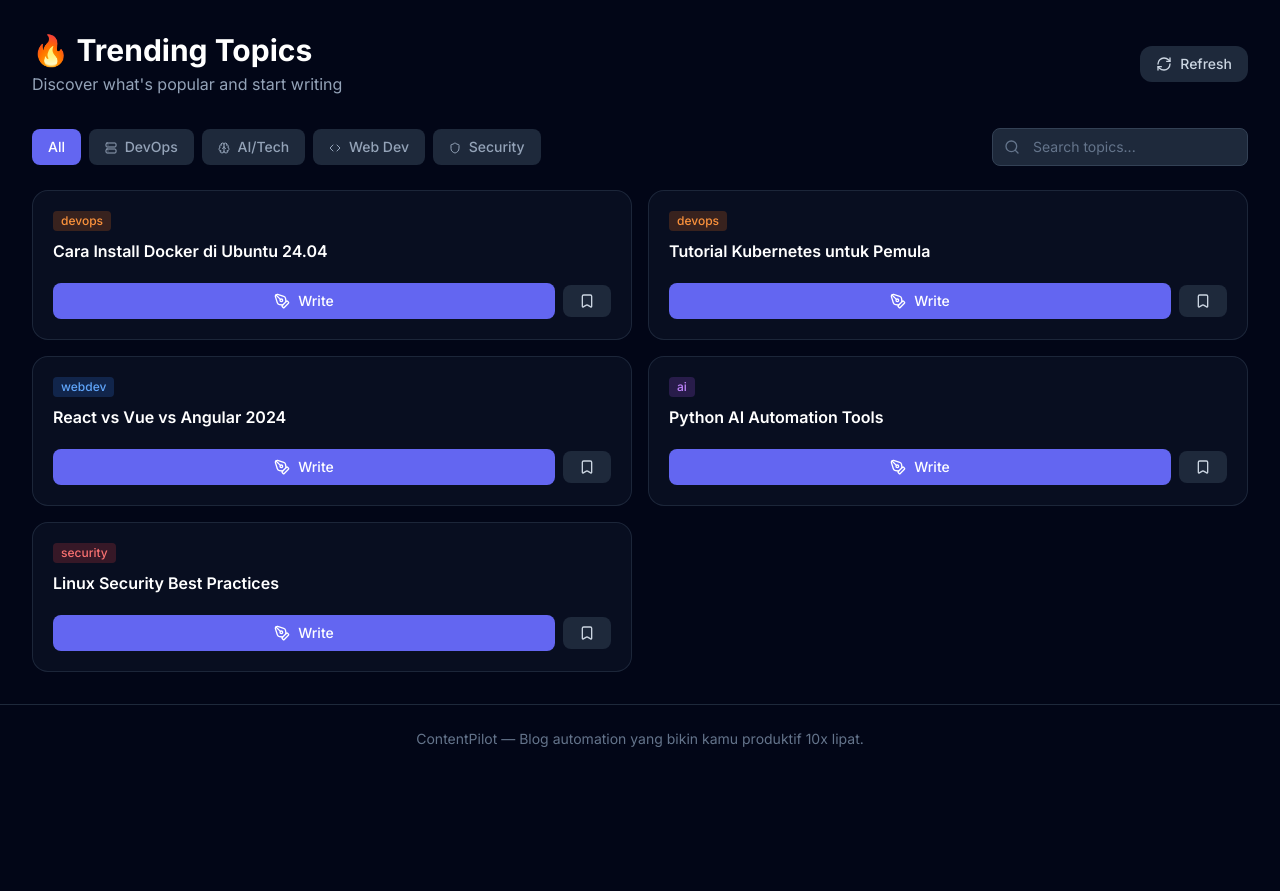
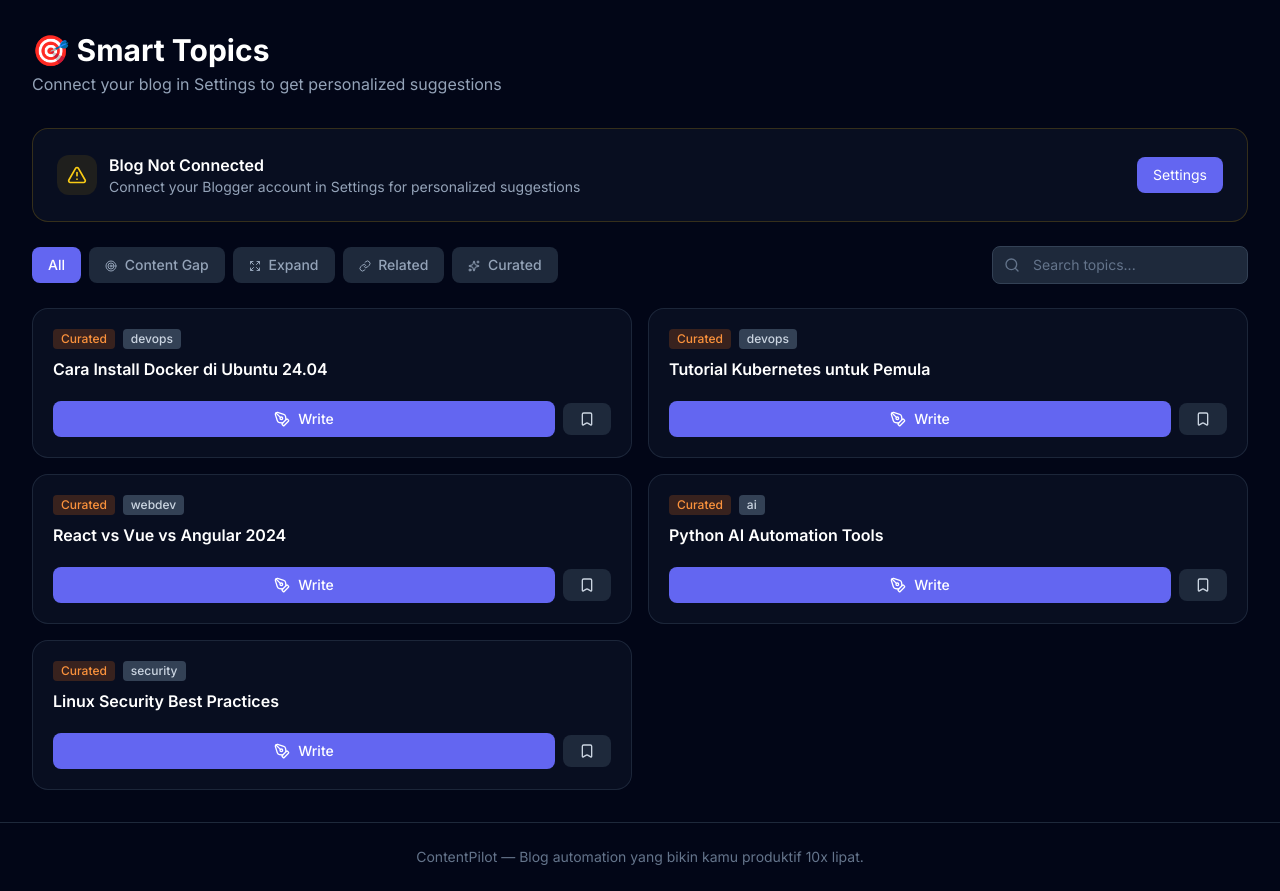
Before and after one commit to bagasunix/content-pilot, a Flask app: page /trending in a window 1280 px wide. Shown: the part 65-956 px from the top of the page. Before the commit the page ends 812 px from the top, so only its background shows below. Run offline with Flask 3, Linux system fonts and the light colour scheme; the visitor is signed in with stand-in values (Sample User, id 1); data that the repository does not hold is empty; some libraries are stand-ins or nearby versions.

Commit message:
feat: smart topic suggestion system
New: src/contentpilot/blogger.py
- BloggerClient: fetch posts from blog via RSS
- ContentAnalyzer: analyze writing style, categories, gaps
- Smart suggestions: content gaps, expand topics, related posts

Updated: web app
- Trending → Smart Topics page
- Shows blog analysis when connected
- Shows curated topics when not connected
- Type badges: content_gap, expand, related, curated
- Priority indicators

Flow:
1. Connect blog in Settings
2. System analyzes existing posts
3. Finds content gaps + trending in same niche
4. Suggests relevant topics with reasons
5. Click Write → starts research pipeline

```diff
--- a/web/app.py
+++ b/web/app.py
@@ -223,15 +223,61 @@ import urllib.request
 import json
 
 def fetch_trending_topics():
-    """Fetch trending topics from multiple sources."""
+    """Fetch smart topic suggestions based on user's blog."""
+    import sys
+    sys.path.insert(0, str(Path(__file__).resolve().parent.parent / "src"))
+
+    from contentpilot.blogger import BloggerClient, ContentAnalyzer
+
+    # Get blog config
+    config = load_config()
+    blog_id = config.get("blog_id", "")
+    domain = config.get("domain", "")
+
+    if not blog_id:
+        # No blog connected — return curated topics
+        return [
+            {"title": "Cara Install Docker di Ubuntu 24.04", "source": "Curated", "category": "devops", "type": "curated"},
+            {"title": "Tutorial Kubernetes untuk Pemula", "source": "Curated", "category": "devops", "type": "curated"},
+            {"title": "React vs Vue vs Angular 2024", "source": "Curated", "category": "webdev", "type": "curated"},
+            {"title": "Python AI Automation Tools", "source": "Curated", "category": "ai", "type": "curated"},
+            {"title": "Linux Security Best Practices", "source": "Curated", "category": "security", "type": "curated"},
+        ]
+
+    # Fetch existing posts from blog
+    blogger = BloggerClient(blog_id=blog_id, domain=domain)
+    posts = blogger.fetch_posts(max_results=20)
+
+    # Get trending topics
+    trending = _fetch_raw_trending()
+
+    # Generate smart suggestions
+    analyzer = ContentAnalyzer()
+    suggestions = analyzer.suggest_topics(posts, trending)
+
+    # Convert to template format
     topics = []
+    for s in suggestions:
+        topics.append({
+            "title": s["title"],
+            "source": s["type"].replace("_", " ").title(),
+            "category": s["category"],
+            "type": s["type"],
+            "reason": s["reason"],
+            "priority": s["priority"],
+        })
 
-    # Source 1: Hacker News (top stories)
+    return topics[:15]
+
+
+def _fetch_raw_trending():
+    """Fetch raw trending data from HackerNews."""
+    topics = []
     try:
         url = "https://hacker-news.firebaseio.com/v0/topstories.json"
         req = urllib.request.Request(url, headers={"User-Agent": "ContentPilot/1.0"})
         with urllib.request.urlopen(req, timeout=5) as resp:
-            story_ids = json.loads(resp.read())[:10]
+            story_ids = json.loads(resp.read())[:15]
 
             for story_id in story_ids:
                 story_url = f"https://hacker-news.firebaseio.com/v0/item/{story_id}.json"
@@ -239,26 +285,35 @@ def fetch_trending_topics():
                 with urllib.request.urlopen(story_req, timeout=3) as story_resp:
                     story = json.loads(story_resp.read())
                     if story.get("title"):
+                        title_lower = story["title"].lower()
+                        if any(kw in title_lower for kw in ["ai", "gpt", "llm", "machine learning", "openai"]):
+                            category = "ai"
+                        elif any(kw in title_lower for kw in ["docker", "kubernetes", "linux", "server", "cloud", "devops"]):
+                            category = "devops"
+                        elif any(kw in title_lower for kw in ["react", "vue", "angular", "javascript", "web", "node"]):
+                            category = "webdev"
+                        elif any(kw in title_lower for kw in ["hack", "security", "cyber", "vulnerability"]):
+                            category = "security"
+                        else:
+                            category = "general"
+
                         topics.append({
                             "title": story["title"],
                             "source": "HackerNews",
-                            "category": "ai" if any(kw in story["title"].lower() for kw in ["ai", "gpt", "llm", "machine learning"]) else "devops" if any(kw in story["title"].lower() for kw in ["docker", "kubernetes", "linux", "server"]) else "webdev" if any(kw in story["title"].lower() for kw in ["react", "vue", "angular", "javascript"]) else "general",
-                            "url": story.get("url", f"https://news.ycombinator.com/item?id={story_id}")
+                            "category": category,
                         })
     except Exception:
         pass
 
-    # Fallback: hardcoded if API fails
-    if not topics:
-        topics = [
-            {"title": "Cara Install Docker di Ubuntu 24.04", "source": "Trending", "category": "devops"},
-            {"title": "Tutorial Kubernetes untuk Pemula", "source": "Trending", "category": "devops"},
-            {"title": "React vs Vue vs Angular 2024", "source": "Trending", "category": "webdev"},
-            {"title": "Python AI Automation Tools", "source": "Trending", "category": "ai"},
-            {"title": "Linux Security Best Practices", "source": "Trending", "category": "security"},
-        ]
+    # Curated fallback
+    if len(topics) < 5:
+        topics.extend([
+            {"title": "Docker Best Practices", "source": "Curated", "category": "devops"},
+            {"title": "Python Automation Scripts", "source": "Curated", "category": "ai"},
+            {"title": "React Hooks Guide", "source": "Curated", "category": "webdev"},
+        ])
 
-    return topics[:10]
+    return topics
 
 
 @app.route('/api/status')
@@ -410,7 +465,28 @@ def trending():
         return redirect(url_for('login'))
     license_data = load_license()
     topics = fetch_trending_topics()
-    return render_template('trending.html', license=license_data, topics=topics)
+
+    # Get blog analysis
+    import sys
+    sys.path.insert(0, str(Path(__file__).resolve().parent.parent / "src"))
+    from contentpilot.blogger import BloggerClient, ContentAnalyzer
+
+    config = load_config()
+    blog_id = config.get("blog_id", "")
+    blog_analysis = {"connected": bool(blog_id), "post_count": 0, "categories": {}}
+
+    if blog_id:
+        blogger = BloggerClient(blog_id=blog_id, domain=config.get("domain", ""))
+        posts = blogger.fetch_posts(max_results=20)
+        analyzer = ContentAnalyzer()
+        blog_analysis = {
+            "connected": True,
+            "post_count": len(posts),
+            "categories": analyzer.extract_categories(posts),
+            "style": analyzer.analyze_writing_style(posts),
+        }
+
+    return render_template('trending.html', license=license_data, topics=topics, blog_analysis=blog_analysis)
 
 @app.route('/publish/<idea_id>')
 def publish_page(idea_id):
--- a/web/templates/trending.html
+++ b/web/templates/trending.html
@@ -1,6 +1,6 @@
 {% extends "base.html" %}
 
-{% block title %}ContentPilot — Trending{% endblock %}
+{% block title %}ContentPilot — Smart Topics{% endblock %}
 
 {% block content %}
 <div x-data="{ filter: 'all', search: '' }">
@@ -8,13 +8,56 @@
     <!-- Header -->
     <div class="flex flex-col sm:flex-row items-start sm:items-center justify-between gap-4 mb-8">
         <div>
-            <h1 class="text-3xl font-bold text-white">🔥 Trending Topics</h1>
-            <p class="text-surface-400 mt-1">Discover what's popular and start writing</p>
+            <h1 class="text-3xl font-bold text-white">🎯 Smart Topics</h1>
+            <p class="text-surface-400 mt-1">
+                {% if blog_analysis.connected %}
+                    Topics suggested based on your blog's content and trending searches
+                {% else %}
+                    Connect your blog in Settings to get personalized suggestions
+                {% endif %}
+            </p>
         </div>
-        <button class="inline-flex items-center gap-2 px-4 py-2 bg-surface-800 text-surface-300 rounded-xl hover:bg-surface-700 transition-colors text-sm font-medium">
-            <i data-lucide="refresh-cw" class="w-4 h-4"></i> Refresh
-        </button>
     </div>
+
+    <!-- Blog Analysis Card -->
+    {% if blog_analysis.connected %}
+    <div class="bg-surface-900/50 border border-surface-700/50 rounded-2xl p-6 mb-6">
+        <div class="flex items-center gap-3 mb-4">
+            <div class="w-10 h-10 bg-green-500/10 rounded-xl flex items-center justify-center">
+                <i data-lucide="check-circle" class="w-5 h-5 text-green-400"></i>
+            </div>
+            <div>
+                <h3 class="font-semibold text-white">Blog Connected</h3>
+                <p class="text-sm text-surface-400">Analyzing {{ blog_analysis.post_count }} existing posts</p>
+            </div>
+        </div>
+
+        {% if blog_analysis.categories %}
+        <div class="flex flex-wrap gap-2">
+            {% for cat, count in blog_analysis.categories.items() %}
+            <span class="px-3 py-1 text-xs font-medium rounded-full bg-primary-500/10 text-primary-400">
+                {{ cat }} ({{ count }})
+            </span>
+            {% endfor %}
+        </div>
+        {% endif %}
+    </div>
+    {% else %}
+    <div class="bg-surface-900/50 border border-yellow-500/20 rounded-2xl p-6 mb-6">
+        <div class="flex items-center gap-3">
+            <div class="w-10 h-10 bg-yellow-500/10 rounded-xl flex items-center justify-center">
+                <i data-lucide="alert-triangle" class="w-5 h-5 text-yellow-400"></i>
+            </div>
+            <div>
+                <h3 class="font-semibold text-white">Blog Not Connected</h3>
+                <p class="text-sm text-surface-400">Connect your Blogger account in Settings for personalized suggestions</p>
+            </div>
+            <a href="/settings" class="ml-auto px-4 py-2 bg-primary-500 text-white text-sm rounded-lg hover:bg-primary-600 transition-colors">
+                Settings
+            </a>
+        </div>
+    </div>
+    {% endif %}
 
     <!-- Filters + Search -->
     <div class="flex flex-col sm:flex-row items-start sm:items-center justify-between gap-4 mb-6">
@@ -24,25 +67,25 @@
                     class="px-4 py-2 rounded-lg text-sm font-medium transition-colors">
                 All
             </button>
-            <button @click="filter = 'devops'"
-                    :class="filter === 'devops' ? 'bg-orange-500 text-white' : 'bg-surface-800 text-surface-400 hover:text-white'"
+            <button @click="filter = 'content_gap'"
+                    :class="filter === 'content_gap' ? 'bg-green-500 text-white' : 'bg-surface-800 text-surface-400 hover:text-white'"
                     class="px-4 py-2 rounded-lg text-sm font-medium transition-colors">
-                <i data-lucide="server" class="w-3 h-3 inline mr-1"></i> DevOps
+                <i data-lucide="target" class="w-3 h-3 inline mr-1"></i> Content Gap
             </button>
-            <button @click="filter = 'ai'"
-                    :class="filter === 'ai' ? 'bg-purple-500 text-white' : 'bg-surface-800 text-surface-400 hover:text-white'"
+            <button @click="filter = 'expand'"
+                    :class="filter === 'expand' ? 'bg-blue-500 text-white' : 'bg-surface-800 text-surface-400 hover:text-white'"
                     class="px-4 py-2 rounded-lg text-sm font-medium transition-colors">
-                <i data-lucide="brain" class="w-3 h-3 inline mr-1"></i> AI/Tech
+                <i data-lucide="expand" class="w-3 h-3 inline mr-1"></i> Expand
             </button>
-            <button @click="filter = 'webdev'"
-                    :class="filter === 'webdev' ? 'bg-blue-500 text-white' : 'bg-surface-800 text-surface-400 hover:text-white'"
+            <button @click="filter = 'related'"
+                    :class="filter === 'related' ? 'bg-purple-500 text-white' : 'bg-surface-800 text-surface-400 hover:text-white'"
                     class="px-4 py-2 rounded-lg text-sm font-medium transition-colors">
-                <i data-lucide="code" class="w-3 h-3 inline mr-1"></i> Web Dev
+                <i data-lucide="link" class="w-3 h-3 inline mr-1"></i> Related
             </button>
-            <button @click="filter = 'security'"
-                    :class="filter === 'security' ? 'bg-red-500 text-white' : 'bg-surface-800 text-surface-400 hover:text-white'"
+            <button @click="filter = 'curated'"
+                    :class="filter === 'curated' ? 'bg-orange-500 text-white' : 'bg-surface-800 text-surface-400 hover:text-white'"
                     class="px-4 py-2 rounded-lg text-sm font-medium transition-colors">
-                <i data-lucide="shield" class="w-3 h-3 inline mr-1"></i> Security
+                <i data-lucide="sparkles" class="w-3 h-3 inline mr-1"></i> Curated
             </button>
         </div>
 
@@ -60,30 +103,38 @@
     {% if topics %}
     <div class="grid grid-cols-1 md:grid-cols-2 gap-4">
         {% for topic in topics %}
-        <div x-show="(filter === 'all' || filter === '{{ topic.category|default('all') }}') && (search === '' || '{{ topic.title }}'.toLowerCase().includes(search.toLowerCase()))"
+        <div x-show="(filter === 'all' || filter === '{{ topic.type|default('curated') }}') && (search === '' || '{{ topic.title }}'.toLowerCase().includes(search.toLowerCase()))"
              x-transition
              class="bg-surface-900/50 border border-surface-700/50 rounded-2xl p-5 hover:border-surface-600 transition-all group">
 
             <div class="flex items-start justify-between gap-4">
                 <div class="flex-1 min-w-0">
                     <div class="flex items-center gap-2 mb-2">
+                        <!-- Type Badge -->
                         <span class="px-2 py-0.5 text-xs font-medium rounded
-                            {% if topic.category == 'devops' %}bg-orange-500/20 text-orange-400
-                            {% elif topic.category == 'ai' %}bg-purple-500/20 text-purple-400
-                            {% elif topic.category == 'webdev' %}bg-blue-500/20 text-blue-400
-                            {% elif topic.category == 'security' %}bg-red-500/20 text-red-400
-                            {% else %}bg-surface-700 text-surface-300{% endif %}">
-                            {{ topic.category|default('General') }}
+                            {% if topic.type == 'content_gap' %}bg-green-500/20 text-green-400
+                            {% elif topic.type == 'expand' %}bg-blue-500/20 text-blue-400
+                            {% elif topic.type == 'related' %}bg-purple-500/20 text-purple-400
+                            {% else %}bg-orange-500/20 text-orange-400{% endif %}">
+                            {{ topic.type|default('curated')|replace('_', ' ')|title }}
                         </span>
-                        {% if topic.trending %}
-                        <span class="px-2 py-0.5 text-xs font-medium rounded bg-orange-500/20 text-orange-400">
-                            <i data-lucide="trending-up" class="w-3 h-3 inline"></i> Trending
+
+                        <!-- Category Badge -->
+                        <span class="px-2 py-0.5 text-xs font-medium rounded bg-surface-700 text-surface-300">
+                            {{ topic.category|default('general') }}
+                        </span>
+
+                        {% if topic.priority == 'high' %}
+                        <span class="px-2 py-0.5 text-xs font-medium rounded bg-red-500/20 text-red-400">
+                            High Priority
                         </span>
                         {% endif %}
                     </div>
+
                     <h3 class="font-semibold text-white mb-1">{{ topic.title }}</h3>
-                    {% if topic.description %}
-                    <p class="text-sm text-surface-400 line-clamp-2">{{ topic.description }}</p>
+
+                    {% if topic.reason %}
+                    <p class="text-sm text-surface-400">{{ topic.reason }}</p>
                     {% endif %}
                 </div>
             </div>
@@ -105,8 +156,14 @@
         <div class="w-16 h-16 bg-surface-800 rounded-2xl flex items-center justify-center mx-auto mb-4">
             <i data-lucide="sparkles" class="w-8 h-8 text-surface-600"></i>
         </div>
-        <h3 class="text-lg font-semibold text-white mb-2">No trending topics yet</h3>
-        <p class="text-surface-400 text-sm mb-6 max-w-sm mx-auto">Topics will appear here based on your niche and interests. Configure your blog in Settings to get personalized suggestions.</p>
+        <h3 class="text-lg font-semibold text-white mb-2">No suggestions yet</h3>
+        <p class="text-surface-400 text-sm mb-6 max-w-sm mx-auto">
+            {% if blog_analysis.connected %}
+                Your blog doesn't have enough content for analysis yet. Add more posts to get better suggestions.
+            {% else %}
+                Connect your blog in Settings to get personalized topic suggestions based on your existing content.
+            {% endif %}
+        </p>
         <a href="/settings" class="inline-flex items-center gap-2 px-4 py-2 bg-primary-500 text-white text-sm rounded-lg hover:bg-primary-600 transition-colors">
             <i data-lucide="settings" class="w-4 h-4"></i> Configure Blog
         </a>
```
Also changed, not shown: src/contentpilot/blogger.py (added, +205 -0 lines).
